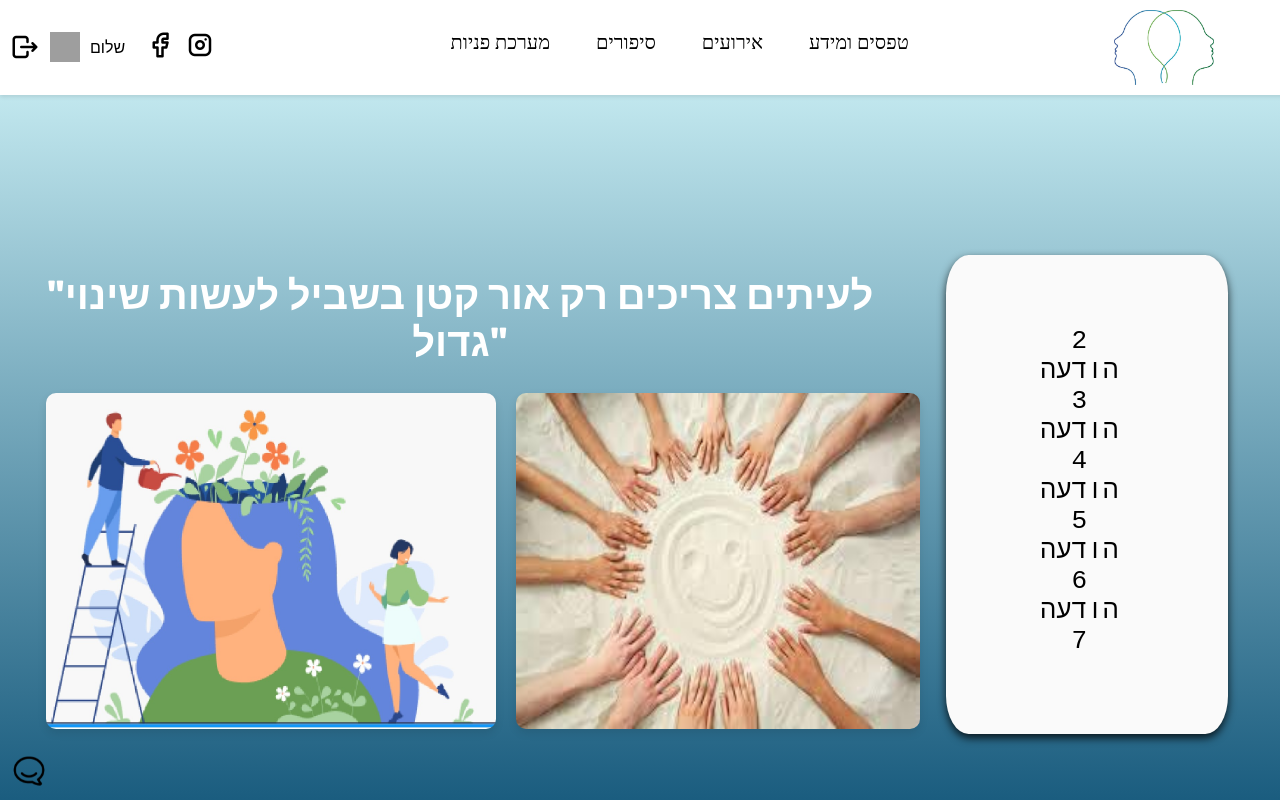
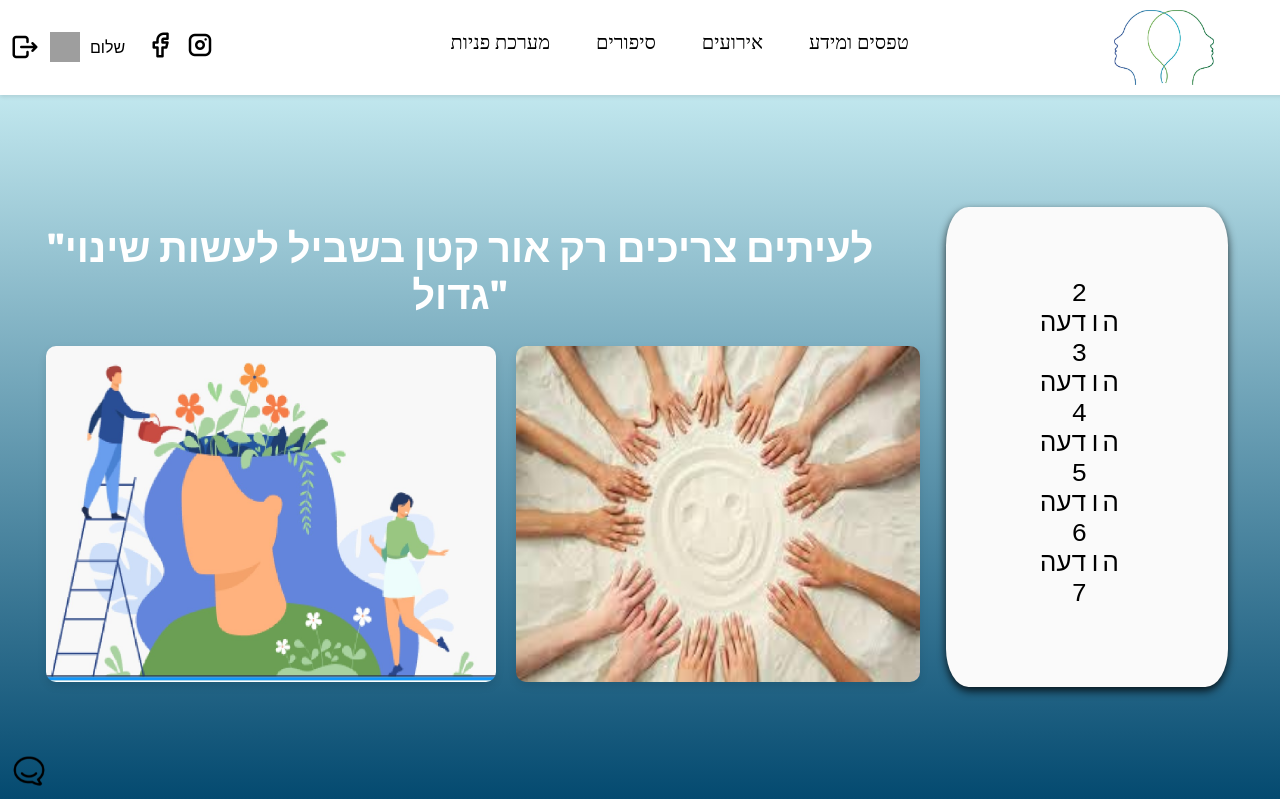
Before and after one commit to TzlilMa/Or-community-association, a React (Create React App) app in the folder my-app/: page / in a window 1280 px wide. Built offline with nearby package versions, Linux system fonts and the light colour scheme; no server answers; the database is empty; sample sign-in values are in the browser's storage; grey boxes are pictures that could not be loaded.

Commit message:
fix footer css

```diff
--- a/my-app/src/App.css
+++ b/my-app/src/App.css
@@ -1,5 +1,3 @@
-/* src/App.css */
-
 body,
 html {
   font-family: "Rubik", sans-serif;
@@ -13,8 +11,11 @@ html {
 .App {
   display: flex;
   flex-direction: column;
-  min-height: 100vh; /* Ensure App takes at least the full viewport height */
-  height: 100%;
+  min-height: 100vh; /* Full viewport height */
+}
+
+main {
+  flex-grow: 1; /* Ensure the main section grows to fill the available space */
 }
 
 footer {
@@ -25,4 +26,7 @@ footer {
   text-align: center;
   height: 90px;
   flex-shrink: 0; /* Prevent the footer from shrinking */
+  display: flex;
+  align-items: center;
+  justify-content: center;
 }
```
